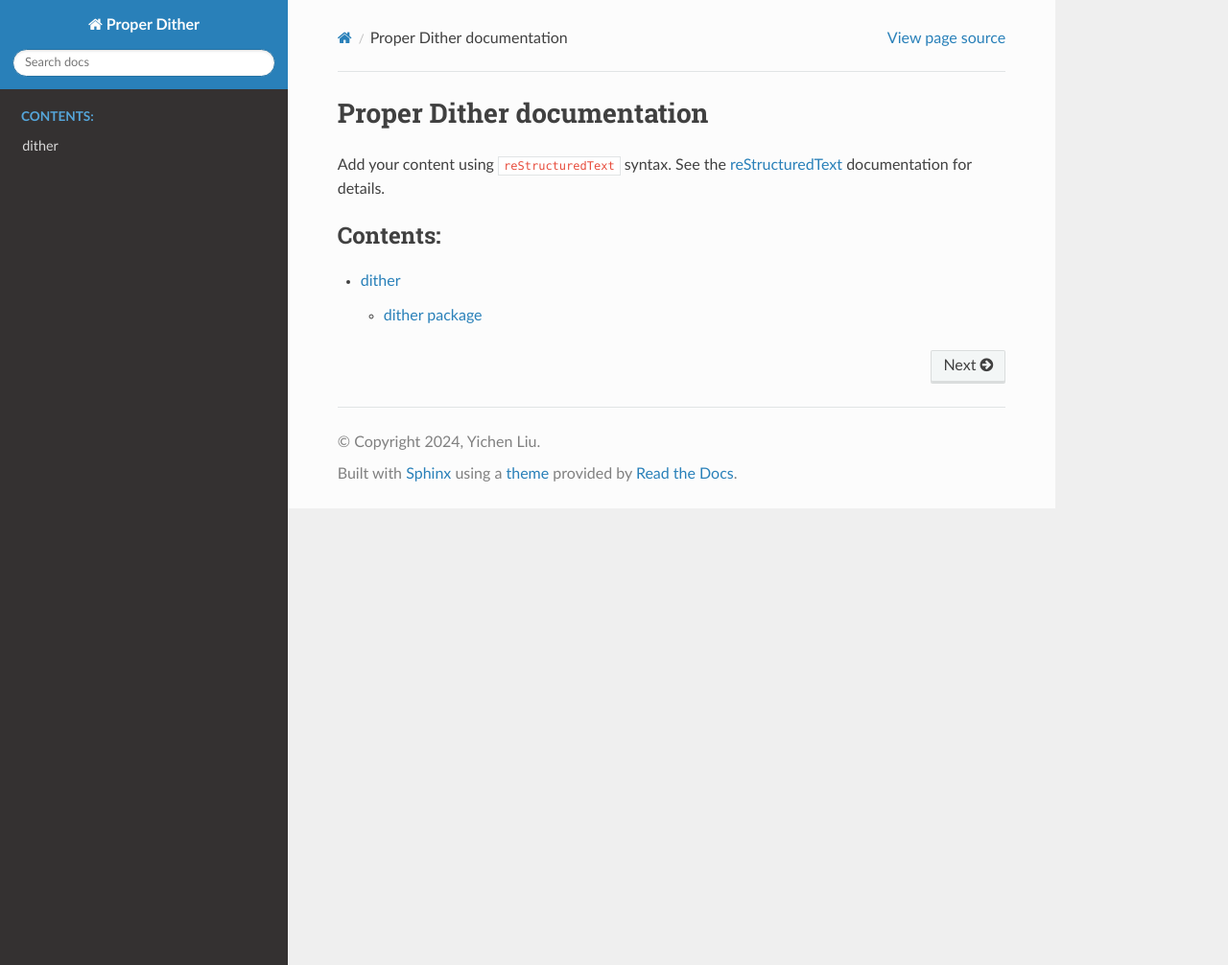
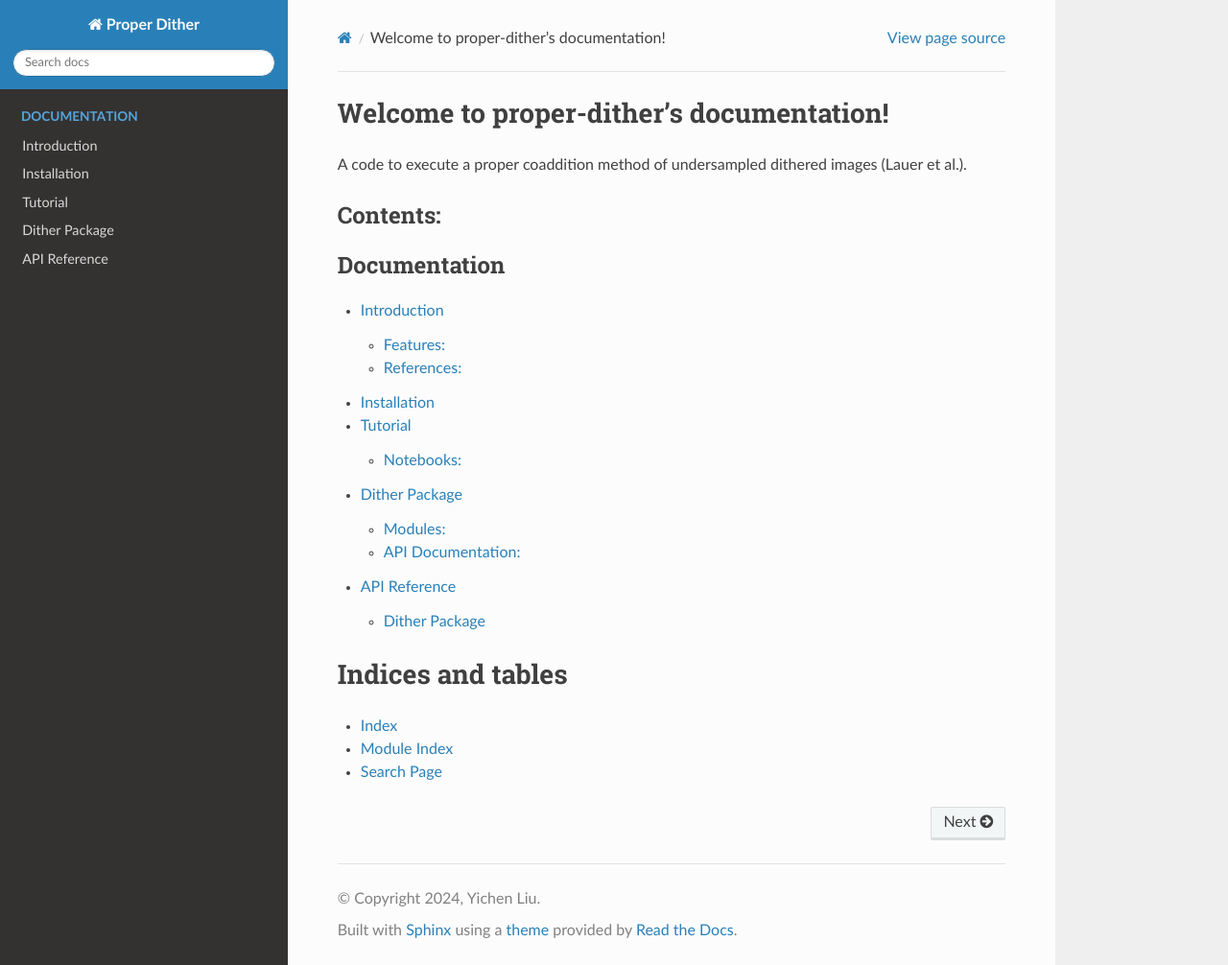
Before and after one commit to Chisen-Lupus/proper-dither, a Sphinx documentation site: the page built from doc/source/index.rst, in a window 1280 px wide and 1006 px high. Shown: the whole window at 96% size. Built offline with Sphinx 7.4.7 and the Read the Docs theme 3.1.0, drawn with Linux system fonts in a browser that asks for light colours.

Commit message:
documentation template

```diff
--- /dev/null
+++ b/doc/source/api.rst
@@ -0,0 +1,9 @@
+API Reference
+=============
+
+This section provides detailed documentation for the API.
+
+.. toctree::
+   :maxdepth: 1
+
+   dither
--- a/doc/source/index.rst
+++ b/doc/source/index.rst
@@ -1,18 +1,26 @@
-.. Proper Dither documentation master file, created by
-   sphinx-quickstart on Tue Dec 10 00:42:33 2024.
-   You can adapt this file completely to your liking, but it should at least
-   contain the root `toctree` directive.
+.. proper-dither documentation master file
 
-Proper Dither documentation
-===========================
+Welcome to proper-dither's documentation!
+==========================================
 
-Add your content using ``reStructuredText`` syntax. See the
-`reStructuredText <https://www.sphinx-doc.org/en/master/usage/restructuredtext/index.html>`_
-documentation for details.
+A code to execute a proper coaddition method of undersampled dithered images (Lauer et al.).
 
+Contents:
+---------
 
 .. toctree::
    :maxdepth: 2
-   :caption: Contents:
+   :caption: Documentation
 
-   modules
+   introduction
+   installation
+   tutorial
+   dither
+   api
+
+Indices and tables
+==================
+
+* :ref:`genindex`
+* :ref:`modindex`
+* :ref:`search`
```
Also changed, not shown: doc/source/dither.rst (+13 -22 lines), doc/source/installation.rst (added, +26 -0 lines), doc/source/introduction.rst (added, +17 -0 lines), doc/source/tutorial.rst (added, +22 -0 lines).
